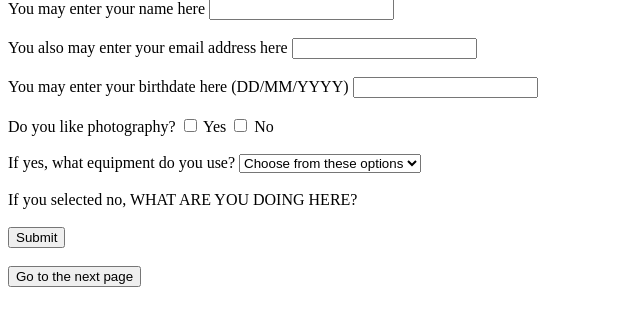
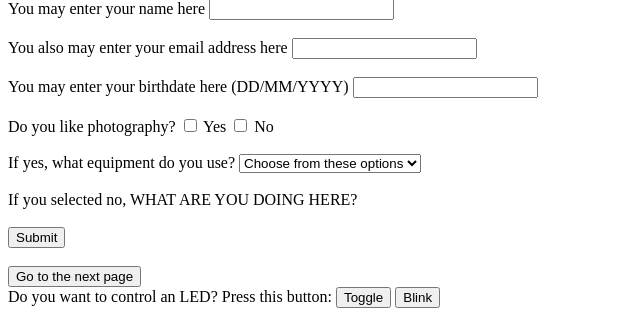
Before and after one commit to Nem3sisAlpha/XavierBriandWebServers, a PHP site: page / in a window 1280 px wide. Shown: the part 1673-1989 px from the top of the page, without its empty margins (0-640 px from the left). Before the commit the page ends 1960 px from the top, so only its background shows below. Run offline with PHP 8.4, Linux system fonts and the light colour scheme; data that the repository does not hold is empty.

Commit message:
Update index.php

```diff
--- a/index.php
+++ b/index.php
@@ -80,6 +80,13 @@
             <input type="submit" value="Submit"> </br></br>
             <input type="button" onclick="location.href='primary.html';" value="Go to the next page">
         </form>
+        <form action="answer.php" method="get">
+            Do you want to control an LED?
+            Press this button:
+            <input type="button" value="Toggle">
+            <input type="button" value="Blink">
+
+        <form>
     </body>
 
 
```
